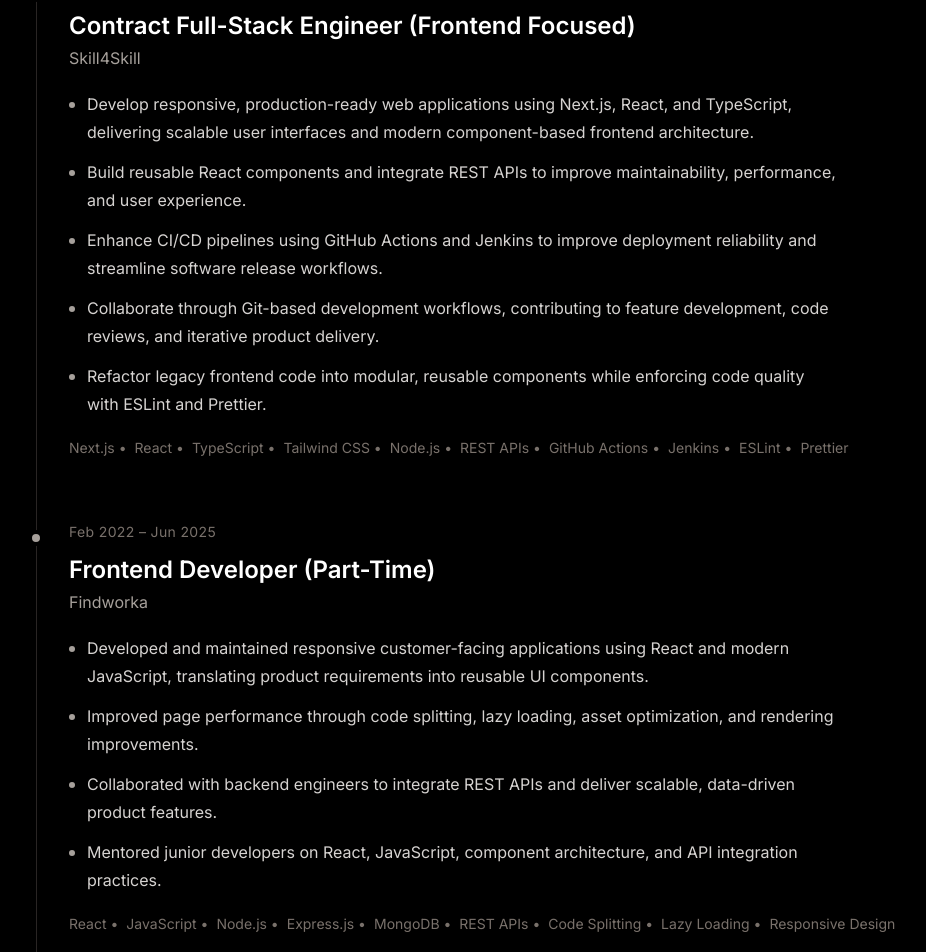
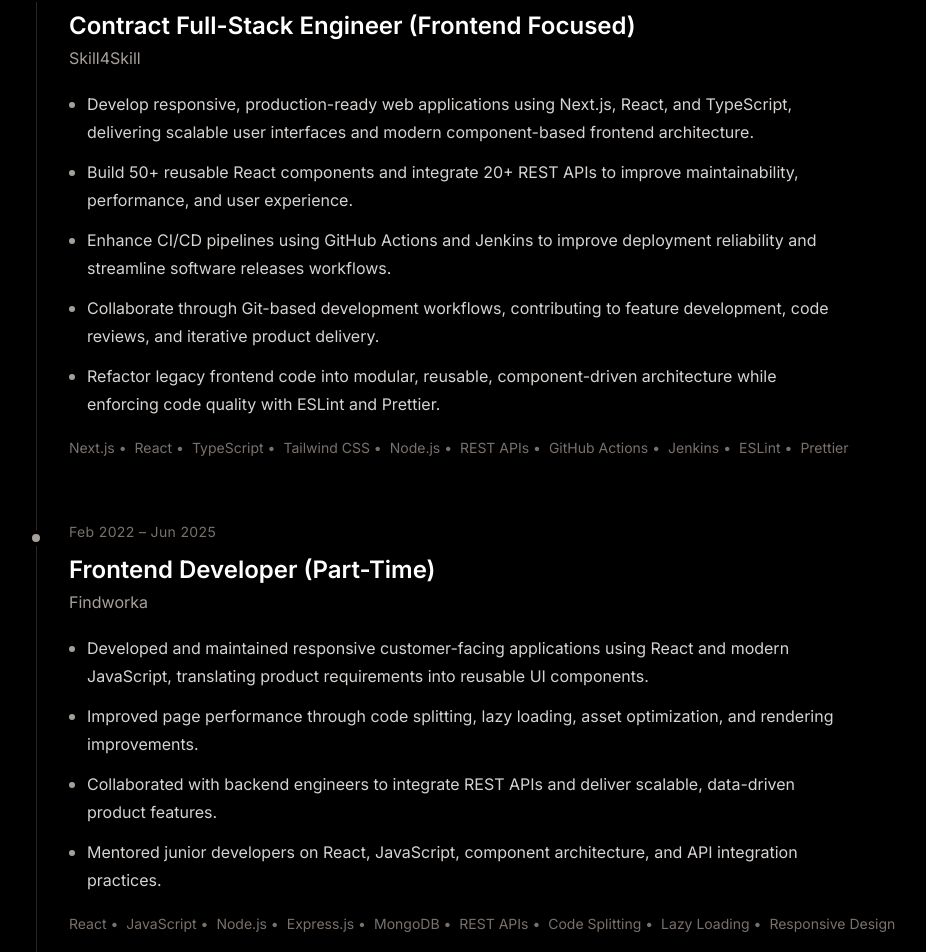
Before and after one commit to calebtolorunleke/caleb-devspace, a React (Vite) app: page / in a window 1280 px wide. Shown: the part 3532-4484 px from the top of the page, without its empty margins (92-1018 px from the left). Built offline with nearby package versions, Linux system fonts and the light colour scheme.

Commit message:
Update portfolio experience descriptions and engineering profile

```diff
--- a/src/constants/index.js
+++ b/src/constants/index.js
@@ -26,10 +26,10 @@
     location: "Remote, Canada",
     description: [
       "Develop responsive, production-ready web applications using Next.js, React, and TypeScript, delivering scalable user interfaces and modern component-based frontend architecture.",
-      "Build reusable React components and integrate REST APIs to improve maintainability, performance, and user experience.",
-      "Enhance CI/CD pipelines using GitHub Actions and Jenkins to improve deployment reliability and streamline software release workflows.",
+      "Build 50+ reusable React components and integrate 20+ REST APIs to improve maintainability, performance, and user experience.",
+      "Enhance CI/CD pipelines using GitHub Actions and Jenkins to improve deployment reliability and streamline software releases workflows.",
       "Collaborate through Git-based development workflows, contributing to feature development, code reviews, and iterative product delivery.",
-      "Refactor legacy frontend code into modular, reusable components while enforcing code quality with ESLint and Prettier.",
+      "Refactor legacy frontend code into modular, reusable, component-driven architecture while enforcing code quality with ESLint and Prettier.",
     ],
     technologies: [
       "Next.js",
```
